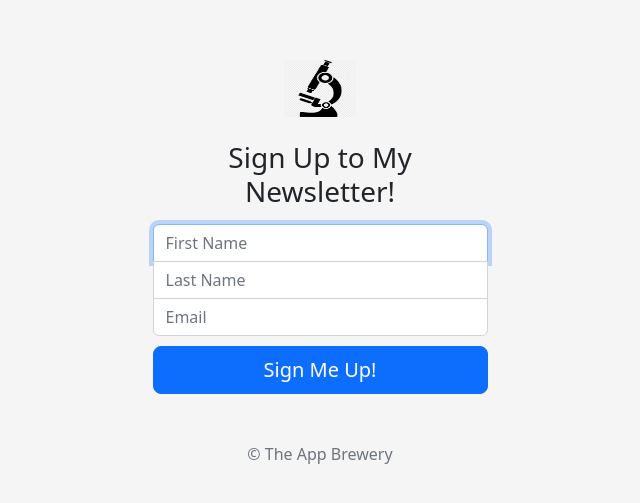
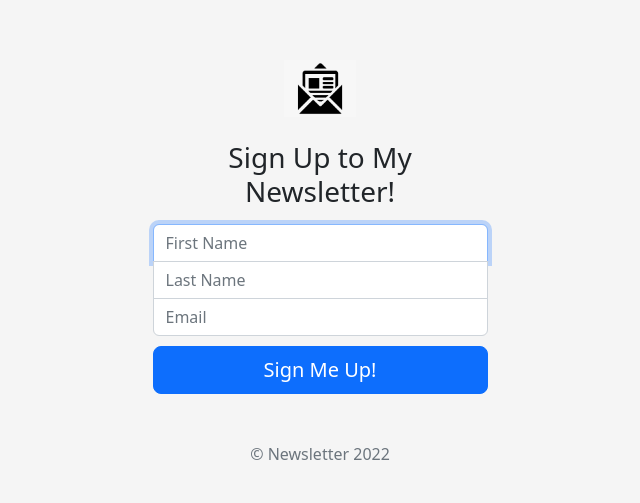
Before and after one commit to rashmimore120/Newsletter-Mailchimp-API, a website: page signup.html in a window 1280 px wide. Shown: the part 129-632 px from the top of the page, 320-960 px from the left. Drawn offline with nearby package versions, Linux system fonts and the light colour scheme.

Commit message:
First commit

```diff
--- a/app.js
+++ b/app.js
@@ -38,7 +38,7 @@ app.post("/", function(req, res){
 
   const options = {
     method: "POST",
-    auth: "rashmi1:bbde329ae1ad2ead625b0049c4eac2c3f-us9"
+    auth: "rashmi1:bde329ae1ad2ead625b0049c4eac2c3f-us9"
   }
 
    const request = https.request(url, options, function(response){
@@ -72,3 +72,7 @@ app.listen(process.env.PORT || 3000, function(){
 // bde329ae1ad2ead625b0049c4eac2c3f-us9
 //list id
 // a63e0a3c96
+
+
+//new
+//1a22a480bda0c2aaa9c5d3a7194e9b83-us9
--- a/signup.html
+++ b/signup.html
@@ -90,7 +90,7 @@
 <main class="form-signin w-100 m-auto">
   <form action="/" method="POST">
 
-    <img class="mb-4" src="images/lablogo.png" alt="" width="72" height="57">
+    <img class="mb-4" src="images/news.png" alt="" width="72" height="57">
     <h1 class="h3 mb-3 fw-normal">Sign Up to My Newsletter!</h1>
 
 
@@ -101,7 +101,7 @@
 
 
     <button class="w-100 btn btn-lg btn-primary" type="submit">Sign Me Up!</button>
-    <p class="mt-5 mb-3 text-muted">&copy; The App Brewery</p>
+    <p class="mt-5 mb-3 text-muted">&copy; Newsletter 2022</p>
   </form>
 </main>
 
```
Also changed, not shown: public/images/news.png (added).
